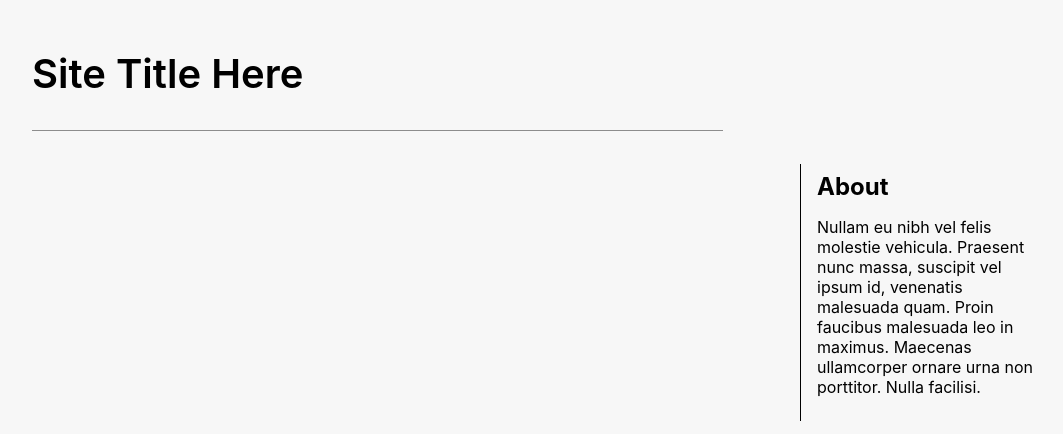
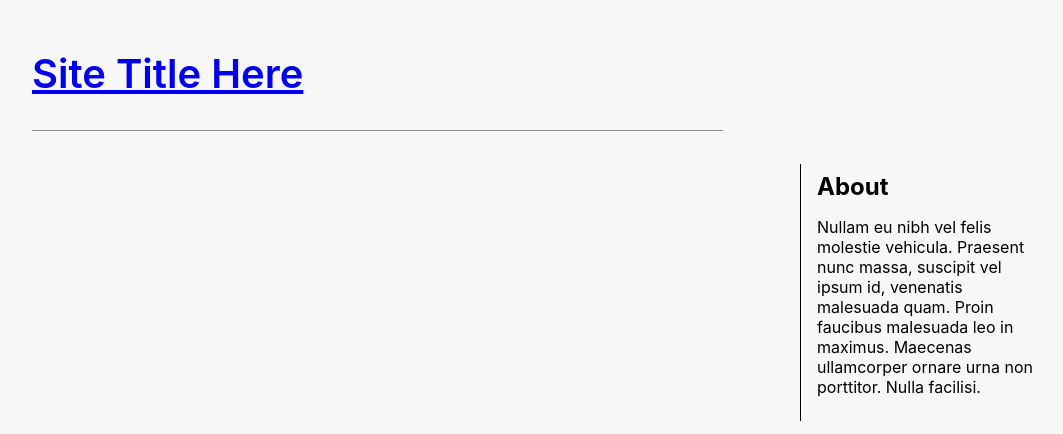
Before and after one commit to wilsonj806/react-headless-press-blog, a React (Create React App) app in the folder react-app/: page /blog/1 in a window 1280 px wide. Shown: the top 434 px of the page, without its empty margins (96-1159 px from the left). Built offline with nearby package versions, Linux system fonts and the light colour scheme; no server answers.

Commit message:
Add link to home to primary nav

```diff
--- a/react-app/src/components/PrimNav.js
+++ b/react-app/src/components/PrimNav.js
@@ -1,11 +1,14 @@
 import React from "react";
+import { Link } from "react-router-dom";
 
 import "./styles/prim-nav.css";
 
 const PrimaryNav = () => (
   <nav id="primary-nav">
     <div className="nav-header">
-      <h1 className="nav-title">Site Title Here</h1>
+      <Link className="nav-title" to="/">
+        Site Title Here
+      </Link>
     </div>
   </nav>
 );
```
